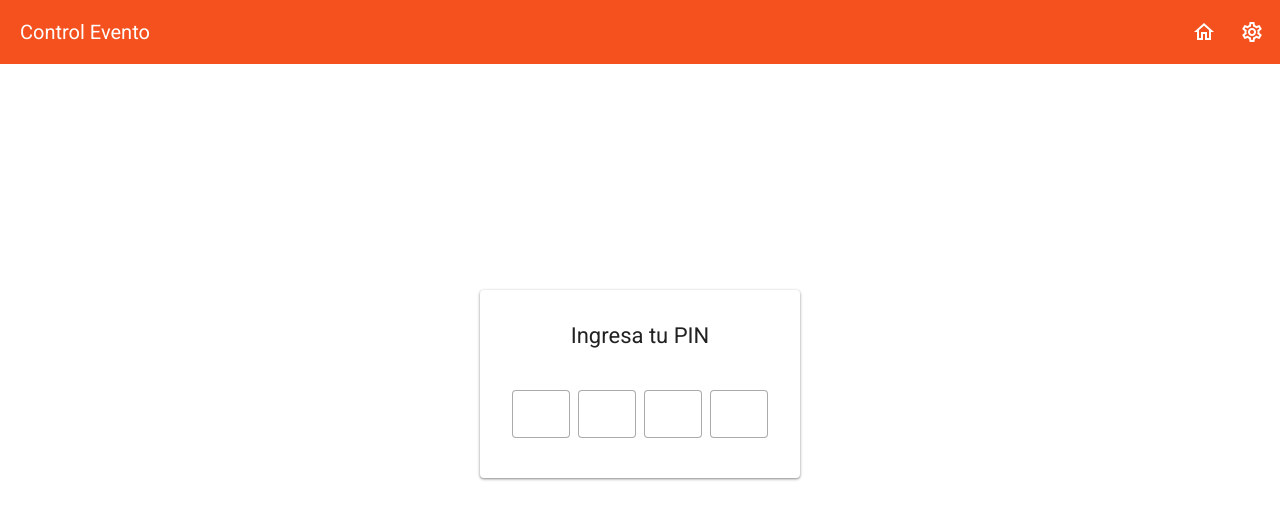
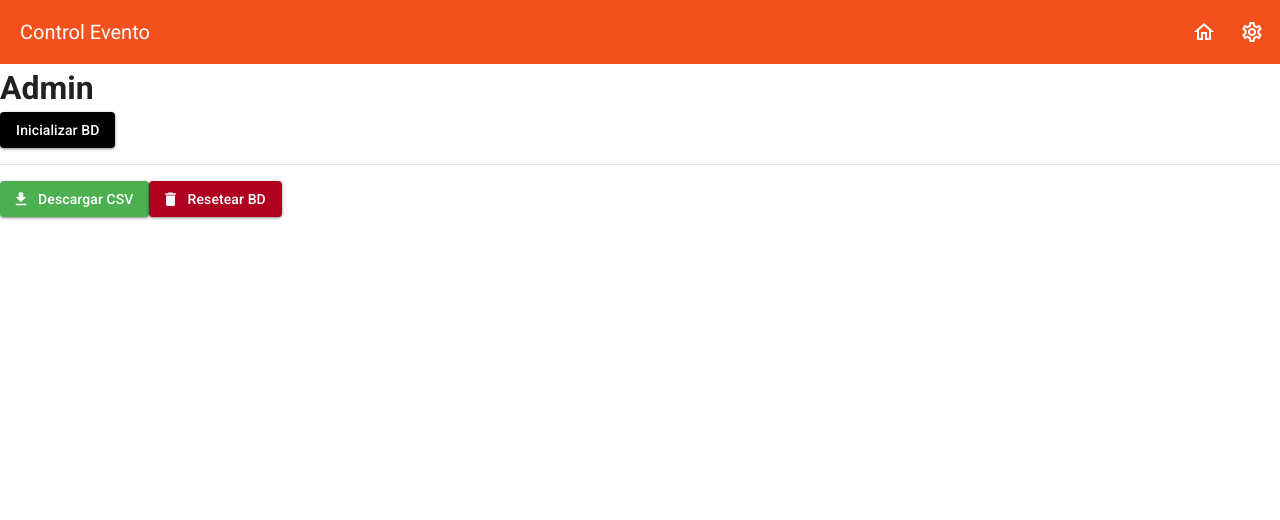
Before and after one commit to OctalinkCL/poc-relevent-offline, a Vue app: page /admin in a window 1280 px wide. Shown: the top 520 px of the page. Built offline with nearby package versions, Linux system fonts and the light colour scheme.

Commit message:
delete_pin

```diff
--- a/src/views/AdminView.vue
+++ b/src/views/AdminView.vue
@@ -1,5 +1,4 @@
 <template>
-  <template v-if="authenticated">
   <h1>Admin</h1>
   <InicializarBD />
 
@@ -13,37 +12,10 @@
   </div>
 </template>
 
-  <v-container v-else class="d-flex align-center justify-center" style="min-height: 80vh">
-    <v-card width="320" class="pa-6 text-center">
-      <v-card-title class="mb-4">Ingresa tu PIN</v-card-title>
-      <v-otp-input v-model="pin" length="4" type="number" @finish="verificarPin" />
-      <v-alert v-if="error" type="error" class="mt-4" density="compact">
-        PIN incorrecto
-      </v-alert>
-    </v-card>
-  </v-container>
-</template>
-
 <script setup>
-import { ref } from "vue";
 import { db } from "@/db.js";
 import InicializarBD from "@/components/InicializarBD.vue";
 import DescargarCSV from "@/components/DescargarCSV.vue";
-
-const PIN = "1234";
-const authenticated = ref(false);
-const pin = ref("");
-const error = ref(false);
-
-function verificarPin(value) {
-  if (value === PIN) {
-    authenticated.value = true;
-    error.value = false;
-  } else {
-    error.value = true;
-    pin.value = "";
-  }
-}
 
 async function resetearBD() {
   if (!confirm("¿Seguro que deseas borrar toda la base de datos? Esta acción no se puede deshacer.")) return;
```
Lines whose indentation alone changed are shown as unchanged.
